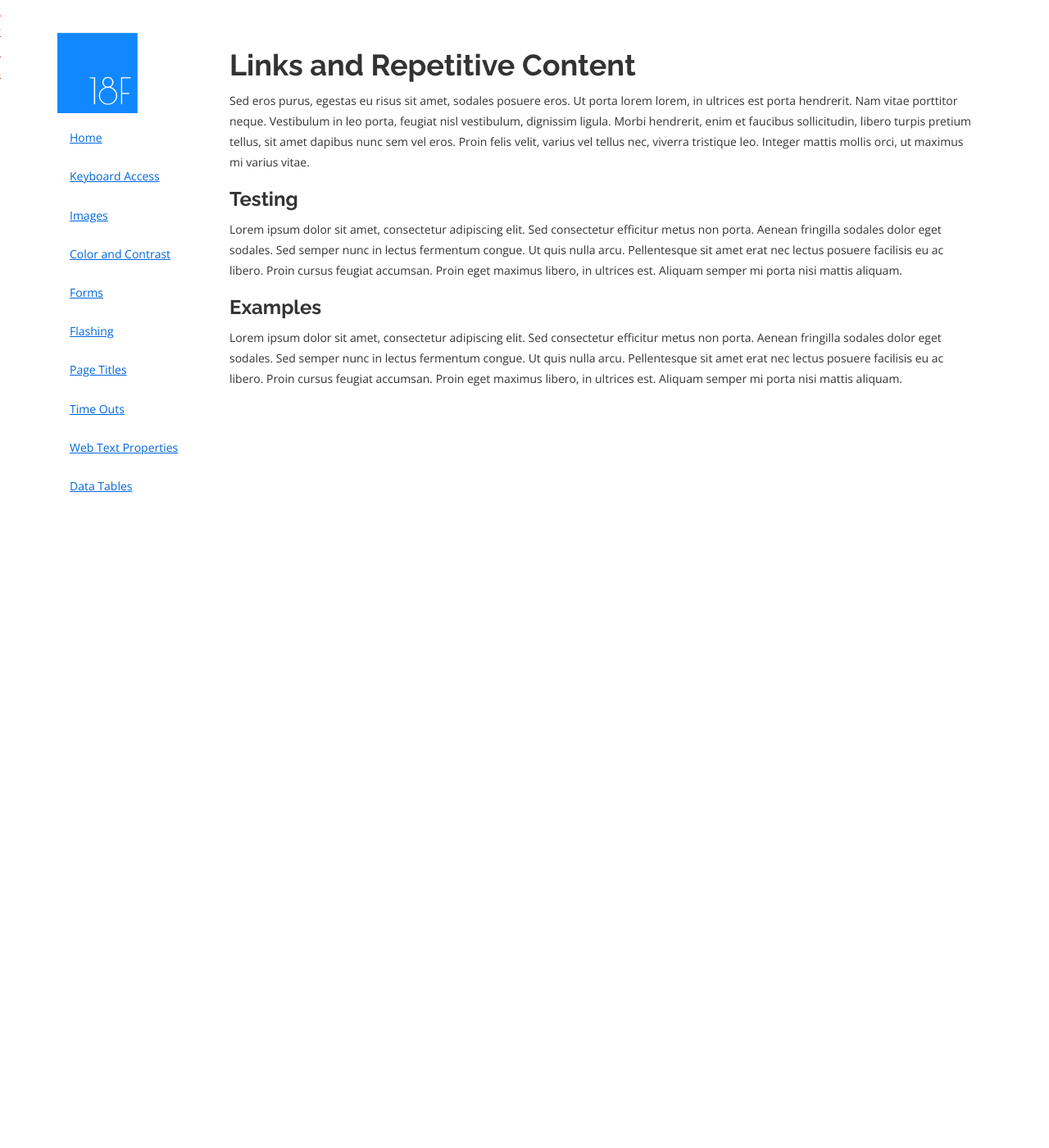
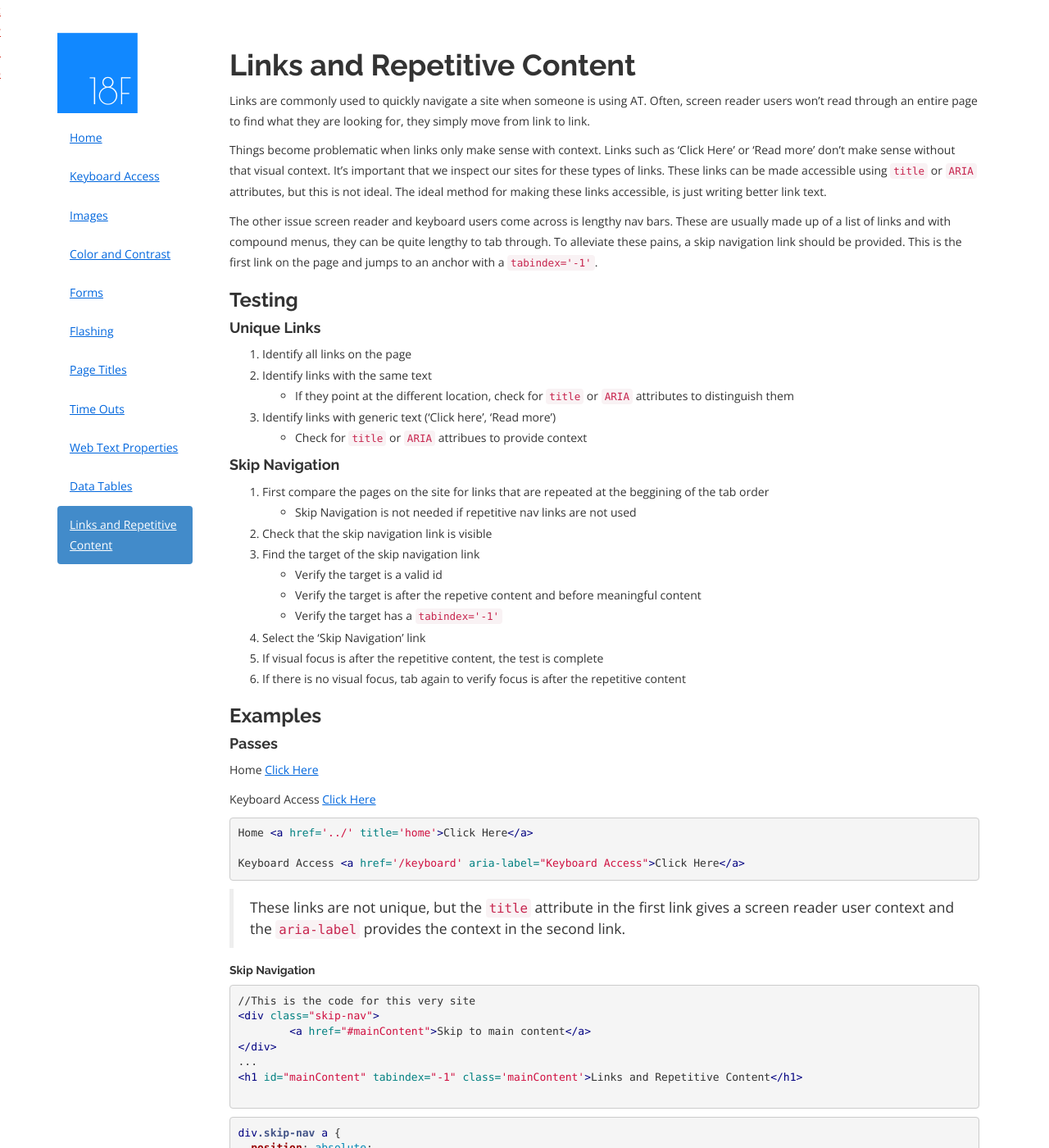
Before and after one commit to 18F/accessibility, a Jekyll site: the page built from pages/links.md, in a window 1280 px wide and 1400 px high. Shown: the whole window at 82% size. Built offline with Jekyll 4.4.1, drawn with Linux system fonts in a browser that asks for light colours; nearby versions of some CDN libraries; Markdown is read by kramdown in place of the engine named in the settings; some of the changed text lies outside the part shown.

Commit message:
Added skip nav page

````diff
--- a/_includes/header.html
+++ b/_includes/header.html
@@ -101,9 +101,9 @@ We're always looking for curious people with diverse skill-sets. Let's talk at 1
             <li><a href='{{site.baseurl}}/properties/'>Web Text Properties</a></li>
             <li><a href='{{site.baseurl}}/tables/'>Data Tables</a></li>
             <!--<li><a href='{{site.baseurl}}/css/'>CSS Dependence</a></li>
-            <li><a href='{{site.baseurl}}/frames/'>Frames</a></li>
+            <li><a href='{{site.baseurl}}/frames/'>Frames</a></li>-->
             <li><a href='{{site.baseurl}}/links/'>Links and Repetitive Content</a></li>
-            <li><a href='{{site.baseurl}}/plugins/'>Plug-ins</a></li>
+            <!--<li><a href='{{site.baseurl}}/plugins/'>Plug-ins</a></li>
             <li><a href='{{site.baseurl}}/alternativeversions/'>Alternative Versions</a></li>-->
           </ul>
         </nav>
--- a/pages/links.md
+++ b/pages/links.md
@@ -5,12 +5,87 @@ description: 'How we deal with Links and Repetitive Content'
 permalink: /links/
 page_title: Links and Repetitive Content
 ---
-Sed eros purus, egestas eu risus sit amet, sodales posuere eros. Ut porta lorem lorem, in ultrices est porta hendrerit. Nam vitae porttitor neque. Vestibulum in leo porta, feugiat nisl vestibulum, dignissim ligula. Morbi hendrerit, enim et faucibus sollicitudin, libero turpis pretium tellus, sit amet dapibus nunc sem vel eros. Proin felis velit, varius vel tellus nec, viverra tristique leo. Integer mattis mollis orci, ut maximus mi varius vitae.
+Links are commonly used to quickly navigate a site when someone is using AT. Often, screen reader users won't read through an entire page to find what they are looking for, they simply move from link to link.
+
+Things become problematic when links only make sense with context. Links such as 'Click Here' or 'Read more' don't make sense without that visual context. It's important that we inspect our sites for these types of links. These links can be made accessible using ```title``` or ```ARIA``` attributes, but this is not ideal. The ideal method for making these links accessible, is just writing better link text.
+
+The other issue screen reader and keyboard users come across is lengthy nav bars. These are usually made up of a list of links and with compound menus, they can be quite lengthy to tab through. To alleviate these pains, a skip navigation link should be provided. This is the first link on the page and jumps to an anchor with a ```tabindex='-1'```.
 
 ### Testing
 
-Lorem ipsum dolor sit amet, consectetur adipiscing elit. Sed consectetur efficitur metus non porta. Aenean fringilla sodales dolor eget sodales. Sed semper nunc in lectus fermentum congue. Ut quis nulla arcu. Pellentesque sit amet erat nec lectus posuere facilisis eu ac libero. Proin cursus feugiat accumsan. Proin eget maximus libero, in ultrices est. Aliquam semper mi porta nisi mattis aliquam.
+#### Unique Links
+
+1. Identify all links on the page
+2. Identify links with the same text
+  * If they point at the different location, check for ```title``` or ```ARIA``` attributes to distinguish them
+3. Identify links with generic text ('Click here', 'Read more')
+  * Check for ```title``` or ```ARIA``` attribues to provide context
+
+#### Skip Navigation
+
+1. First compare the pages on the site for links that are repeated at the beggining of the tab order
+  * Skip Navigation is not needed if repetitive nav links are not used
+2. Check that the skip navigation link is visible
+3. Find the target of the skip navigation link
+  * Verify the target is a valid id
+  * Verify the target is after the repetive content and before meaningful content
+  * Verify the target has a ```tabindex='-1'```
+4. Select the 'Skip Navigation' link
+5. If visual focus is after the repetitive content, the test is complete
+6. If there is no visual focus, tab again to verify focus is after the repetitive content
 
 ### Examples
 
-Lorem ipsum dolor sit amet, consectetur adipiscing elit. Sed consectetur efficitur metus non porta. Aenean fringilla sodales dolor eget sodales. Sed semper nunc in lectus fermentum congue. Ut quis nulla arcu. Pellentesque sit amet erat nec lectus posuere facilisis eu ac libero. Proin cursus feugiat accumsan. Proin eget maximus libero, in ultrices est. Aliquam semper mi porta nisi mattis aliquam.
+#### Passes
+
+Home <a href='../' title='home'>Click Here</a>
+
+Keyboard Access <a href='/keyboard' aria-label="Keyboard Access">Click Here</a>
+
+```html
+Home <a href='../' title='home'>Click Here</a>
+
+Keyboard Access <a href='/keyboard' aria-label="Keyboard Access">Click Here</a>
+```
+
+> These links are not unique, but the ```title``` attribute in the first link gives a screen reader user context and the ```aria-label``` provides the context in the second link.
+
+##### Skip Navigation
+
+```html
+//This is the code for this very site
+<div class="skip-nav">
+	<a href="#mainContent">Skip to main content</a>
+</div>
+...
+<h1 id="mainContent" tabindex="-1" class='mainContent'>Links and Repetitive Content</h1>
+
+```
+```css
+div.skip-nav a {
+  position: absolute;
+  left: -10000;
+  top: 0;
+  width: 1px;
+  height: auto;
+  overflow: hidden;
+}
+div.skip-nav a:focus {
+	position: absolute;
+	top: 5px;
+	left: 5px;
+	width: auto;
+	height: auto;
+	z-index: 999999;
+	background-color: white;
+	padding-left: 2px;
+	padding-right: 2px;
+	overflow: visible;
+ }
+
+ .mainContent:focus {
+ 	outline: none;
+ }
+```
+
+> This is how the 'Skip Navigation' was achieved for the accessiblity site, feel free to use for your own site.
````
